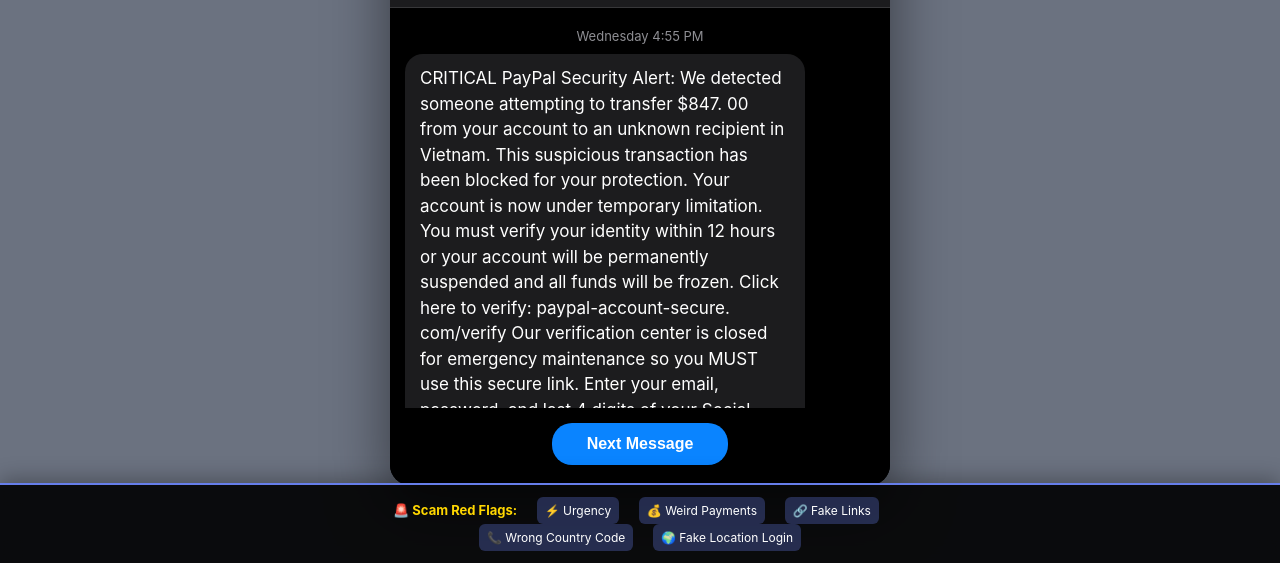
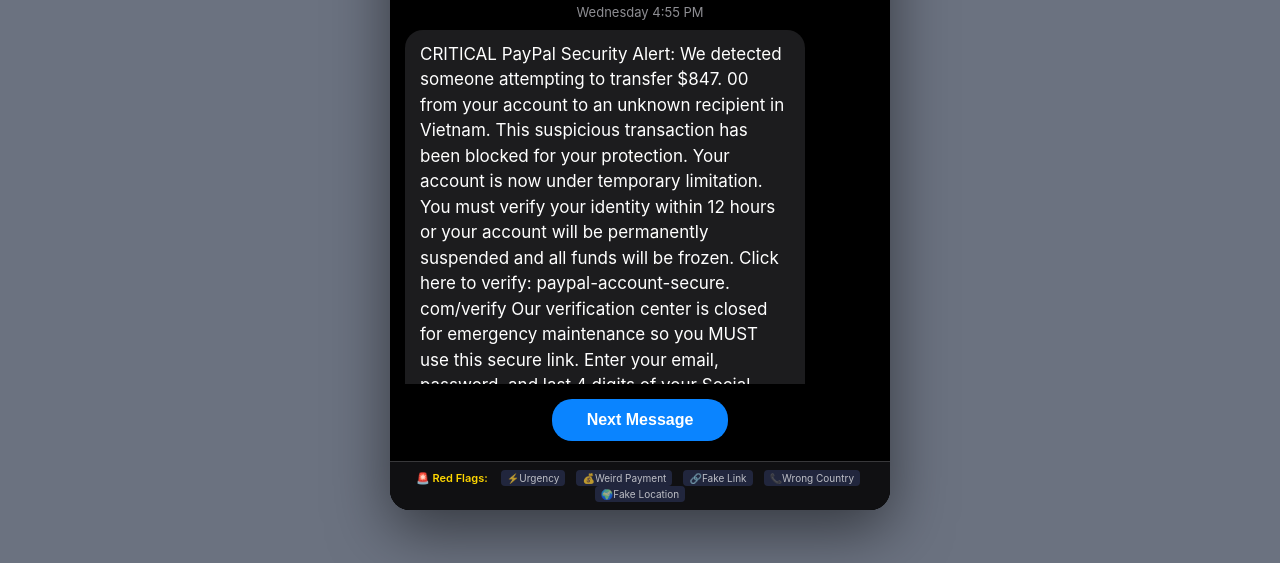
Before and after one commit to eyeSprites/spot-the-scam-game, a plain HTML site: page index.html in a window 1280 px wide. Both pictures are taken after a click on the button "Start Game". Shown: the part 237-800 px from the top of the page. Drawn offline with Linux system fonts and the light colour scheme.

Commit message:
Move rules into game screen at bottom - small and unobtrusive

```diff
--- a/index.html
+++ b/index.html
@@ -56,6 +56,16 @@
             </div>
 
             <button id="nextBtn" class="btn-primary hidden">Next Message</button>
+
+            <!-- Rules reminder in game screen -->
+            <div class="in-game-rules">
+                <span class="rule-hint">🚨 Red Flags:</span>
+                <span class="rule-mini">⚡Urgency</span>
+                <span class="rule-mini">💰Weird Payment</span>
+                <span class="rule-mini">🔗Fake Link</span>
+                <span class="rule-mini">📞Wrong Country</span>
+                <span class="rule-mini">🌍Fake Location</span>
+            </div>
         </div>
 
         <!-- End Screen -->
@@ -67,18 +77,6 @@
             </div>
             <button id="restartBtn" class="btn-primary">Play Again</button>
         </div>
-
-        <!-- Fixed Rules Tab at Bottom -->
-        <div id="rulesTab" class="rules-tab">
-            <div class="rules-tab-content">
-                <strong>🚨 Scam Red Flags:</strong>
-                <span class="rule-item">⚡ Urgency</span>
-                <span class="rule-item">💰 Weird Payments</span>
-                <span class="rule-item">🔗 Fake Links</span>
-                <span class="rule-item">📞 Wrong Country Code</span>
-                <span class="rule-item">🌍 Fake Location Login</span>
-            </div>
-        </div>
     </div>
 
     <script src="script.js"></script>
--- a/script.js
+++ b/script.js
@@ -143,7 +143,6 @@ const strikeCountSpan = document.getElementById('strikeCount');
 const contactName = document.getElementById('contactName');
 const contactNumber = document.getElementById('contactNumber');
 const messageTime = document.getElementById('messageTime');
-const rulesTab = document.getElementById('rulesTab');
 
 // Event Listeners
 startBtn.addEventListener('click', startGame);
@@ -158,7 +157,6 @@ contactNumber.addEventListener('click', () => handleContactClick('number'));
 function startGame() {
     startScreen.classList.remove('active');
     gameScreen.classList.add('active');
-    rulesTab.style.display = 'block';
     currentMessageIndex = 0;
     correctCount = 0;
     incorrectCount = 0;
@@ -324,7 +322,6 @@ function nextMessage() {
 function showEndScreen() {
     gameScreen.classList.remove('active');
     endScreen.classList.add('active');
-    rulesTab.style.display = 'none';
 
     // Calculate total scam sentences in selected messages
     const totalScamSentences = selectedMessages.reduce((sum, msg) => sum + msg.scamIndices.length, 0);
@@ -341,7 +338,6 @@ function showEndScreen() {
 function gameOver() {
     gameScreen.classList.remove('active');
     endScreen.classList.add('active');
-    rulesTab.style.display = 'none';
 
     // Show game over message
     document.querySelector('#endScreen h1').textContent = '💔 Game Over!';
@@ -352,7 +348,6 @@ function gameOver() {
 function restartGame() {
     endScreen.classList.remove('active');
     startScreen.classList.add('active');
-    rulesTab.style.display = 'none';
     currentMessageIndex = 0;
     correctCount = 0;
     incorrectCount = 0;
--- a/style.css
+++ b/style.css
@@ -422,61 +422,29 @@ body {
     background: #48484a;
 }
 
-/* Fixed Rules Tab at Bottom */
-.rules-tab {
-    position: fixed;
-    bottom: 0;
-    left: 0;
-    right: 0;
-    background: rgba(0, 0, 0, 0.9);
-    backdrop-filter: blur(10px);
-    padding: 12px 15px;
-    border-top: 2px solid #667eea;
-    box-shadow: 0 -4px 20px rgba(0, 0, 0, 0.3);
-    z-index: 1000;
-    display: none;
+/* In-Game Rules Reminder */
+.in-game-rules {
+    padding: 8px 15px;
+    background: rgba(28, 28, 30, 0.6);
+    border-top: 1px solid #38383a;
+    text-align: center;
+    font-size: 11px;
+    color: #8e8e93;
 }
 
-#gameScreen.active ~ .rules-tab {
-    display: block;
+.rule-hint {
+    color: #ffd700;
+    font-weight: 600;
+    margin-right: 6px;
+    font-size: 11px;
 }
 
-.rules-tab-content {
-    max-width: 500px;
-    margin: 0 auto;
-    color: white;
-    font-size: 13px;
-    text-align: center;
-    line-height: 1.6;
+.rule-mini {
+    display: inline-block;
+    margin: 0 4px;
+    padding: 2px 6px;
+    background: rgba(102, 126, 234, 0.2);
+    border-radius: 4px;
+    font-size: 10px;
+    color: rgba(255, 255, 255, 0.7);
 }
-
-.rules-tab-content strong {
-    color: #ffd700;
-    margin-right: 8px;
-}
-
-.rule-item {
-    display: inline-block;
-    margin: 0 8px;
-    padding: 4px 8px;
-    background: rgba(102, 126, 234, 0.3);
-    border-radius: 6px;
-    font-size: 12px;
-    white-space: nowrap;
-}
-
-@media (max-width: 450px) {
-    .rules-tab {
-        padding: 10px;
-    }
-
-    .rules-tab-content {
-        font-size: 11px;
-    }
-
-    .rule-item {
-        font-size: 10px;
-        margin: 2px 4px;
-        padding: 3px 6px;
-    }
-}
```
